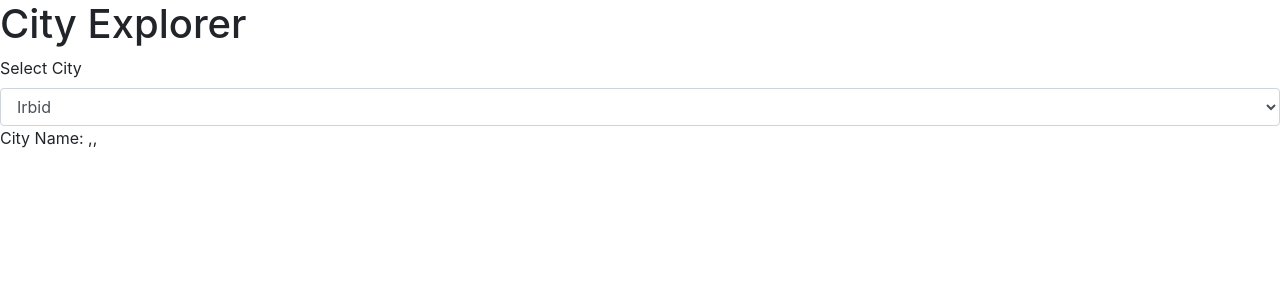
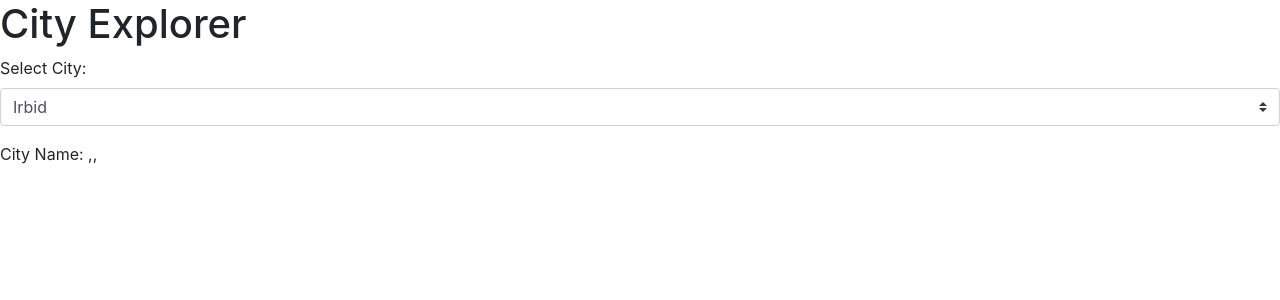
Before and after one commit to Suhaib-Ersan/city-explorer, a React (Create React App) app: page / in a window 1280 px wide. Shown: the top 300 px of the page. Built offline with nearby package versions, Linux system fonts and the light colour scheme.

Commit message:
finished lab

```diff
--- a/src/App.js
+++ b/src/App.js
@@ -1,7 +1,7 @@
 import React from "react";
 import "./App.css";
 
-import Header from "./components/Header"
+import Header from "./components/Header";
 import Main from "./components/Main";
 import axios from "axios";
 
@@ -11,16 +11,17 @@ class App extends React.Component {
     this.state = {
       cityObj: {},
       mapVisible: false,
+      targetEvent: "",
     };
   }
   selectCity = async (event) => {
     event.preventDefault();
-    console.log(event.target);
-    let locationIqUrl = `https://us1.locationiq.com/v1/search.php?key=${process.env.REACT_APP_LOCATIONIQ_KEY}&q=${event.target.value}&format=json`;
+
+    let locationIqUrl = `https://eu1.locationiq.com/v1/search.php?key=${process.env.REACT_APP_LOCATIONIQ_KEY}&q=${event.target.value}&format=json`;
     let resData = await axios.get(locationIqUrl);
 
     this.setState({
-      cityObj: resData[1],
+      cityObj: resData.data[1],
       mapVisible: true,
     })
   };
@@ -29,10 +30,10 @@ class App extends React.Component {
       <div className="App">
         <Header />
         <Main selectCity={this.selectCity} />
-        <div>City Name: {this.state.cityObj.display_name},{this.state.cityObj.lat},{this.state.cityObj.lon}</div>
-        {this.state.mapVisible &&
-        <img alt='' src={`https://maps.locationiq.com/v3/staticmap?key=${process.env.REACT_APP_LOCATIONIQ_KEY}&center=${this.state.cityObj.lat},${this.state.cityObj.lon}&zoom=15`} />
-        }
+        <div>
+          City Name: {this.state.cityObj.display_name},{this.state.cityObj.lat},{this.state.cityObj.lon}
+        </div>
+        {this.state.mapVisible && <img alt="" src={`https://maps.locationiq.com/v3/staticmap?key=${process.env.REACT_APP_LOCATIONIQ_KEY}&center=${this.state.cityObj.lat},${this.state.cityObj.lon}&zoom=15`} />}
       </div>
     );
   }
--- a/src/components/Main.js
+++ b/src/components/Main.js
@@ -2,16 +2,21 @@ import React from "react";
 import { Form } from "react-bootstrap/";
 
 class Main extends React.Component {
+  constructor(props) {
+    super(props);
+  }
   render() {
     return (
       <div className="Main">
         <Form>
-          <Form.Label>Select City</Form.Label>
-          <Form.Control as="select" onChange={this.props.selectCity}>
-            <option value="Irbid">Irbid</option>
-            <option value="Amman">Amman</option>
-            <option value="Aqaba">Aqaba</option>
-          </Form.Control>
+          <Form.Group controlId="exampleForm.SelectCustom">
+            <Form.Label>Select City:</Form.Label>
+            <Form.Control as="select" custom onChange={this.props.selectCity}>
+              <option value="Irbid">Irbid</option>
+              <option value="Amman">Amman</option>
+              <option value="Aqaba">Aqaba</option>
+            </Form.Control>
+          </Form.Group>
         </Form>
       </div>
     );
```
Also changed, not shown: 2 other files (tests, documents, lock files or other folders).
